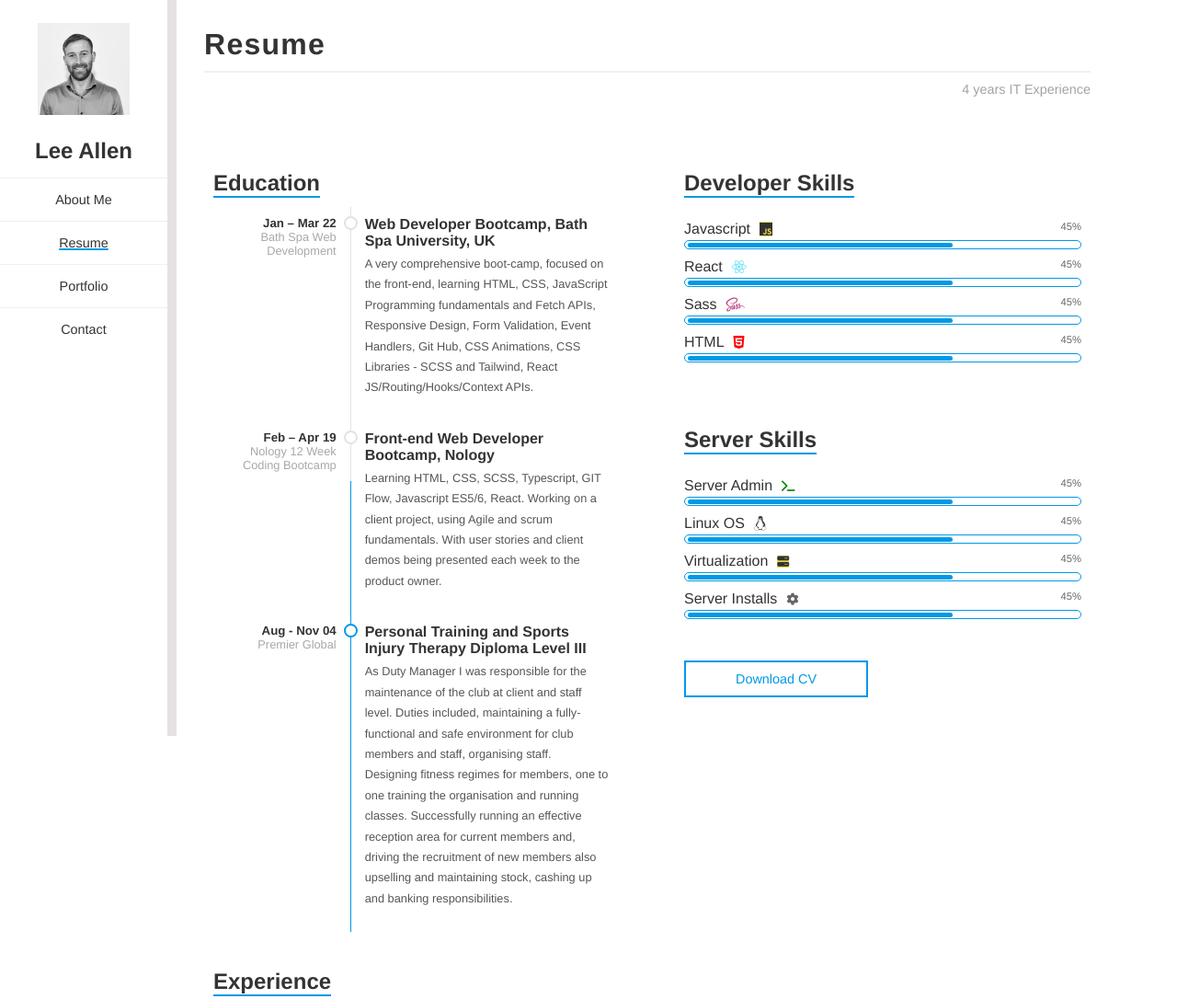
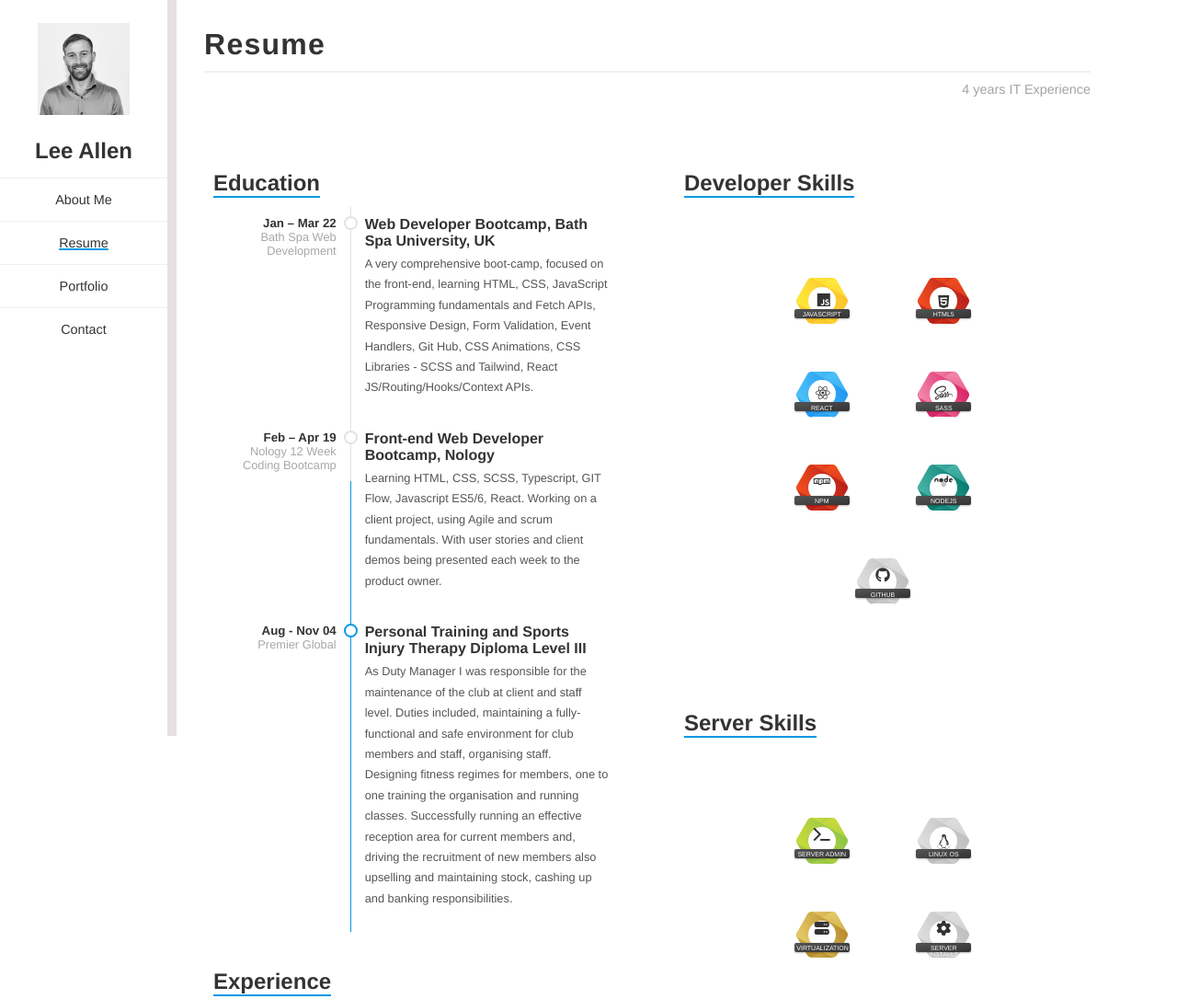
Before and after one commit to leeallen737/portfolio, a website: page resume.html in a window 1280 px wide. Shown: the top 1086 px of the page at 92% size. Drawn offline with Linux system fonts and the light colour scheme.

Commit message:
removed loading bars from resume page and added badges

```diff
--- a/resume.html
+++ b/resume.html
@@ -163,93 +163,74 @@
         <div class="skills-wrapper">
             <div class="skills-section">
             <!-- Developer Skills -->
-            <h2>Developer Skills <div class="blue-line"></div></h2>
 
-            <div class="skills-containers">
-                <div class="skills-wrap">
-                    <h6>Javascript<i class="fa-brands fa-js"></i></h6>
-                    <p>45%</p>
-                </div>
-                <div class="progress-bar-outline">
-                    <div class="progress-bar"></div>
-                </div>
+            <h2>Developer Skills<div class="blue-line"></div></h2>
+            <div class="main-wrapper">
+
+                <div class="badge yellow">
+                  <div class="circle"> <i class="fa-brands fa-js"></i></div>
+                  <div class="ribbon">JavaScript</div>
                 </div>
 
-            <div class="skills-containers">
-                <div class="skills-wrap">
-                    <h6>React<i class="fa-brands fa-react"></i></h6>
-                    <p>45%</p>
-                </div>
-                <div class="progress-bar-outline">
-                    <div class="progress-bar"></div>
-                </div>
+                <div class="badge red">
+                  <div class="circle"> <span class="font"><i class="fa-brands fa-html5"></i></span></div>
+                  <div class="ribbon">HTML5</div>
                 </div>
 
-            <div class="skills-containers">
-                <div class="skills-wrap">
-                    <h6>Sass<i class="fa-brands fa-sass"></i></h6>
-                    <p>45%</p>
-                </div>
-                <div class="progress-bar-outline">
-                    <div class="progress-bar"></div>
-                </div>
+                <div class="badge blue">
+                  <div class="circle"> <i class="fa-brands fa-react"></i></div>
+                  <div class="ribbon">React</div>
                 </div>
 
-            <div class="skills-containers">
-                <div class="skills-wrap">
-                    <h6>HTML<i class="fa-brands fa-html5"></i></h6>
-                    <p>45%</p>
+
+              <div class="badge pink">
+                <div class="circle"> <i class="fa-brands fa-sass"></i></div>
+                <div class="ribbon">Sass</div>
               </div>
-                <div class="progress-bar-outline">
-                    <div class="progress-bar"></div>
+
+              <div class="badge red">
+                <div class="circle"><i class="fa-brands fa-npm"></i></div>
+                <div class="ribbon">NPM</div>
               </div>
+
+              <div class="badge teal">
+                <div class="circle"><i class="fa-brands fa-node"></i></div>
+                <div class="ribbon">NodeJS</div>
               </div>
+
+              <div class="badge silver">
+                <div class="circle"><i class="fa-brands fa-github"></i></div>
+                <div class="ribbon">GitHub</div>
+              </div>
+
+            </div>
+
+
 
             <!-- Server Skills -->
 
             <h2>Server Skills<div class="blue-line"></div></h2>
 
-            <div class="skills-containers">
-                <div class="skills-wrap">
-                    <h6>Server Admin<i class="fa-solid fa-terminal"></i></h6>
-                    <p>45%</p>
-                </div>
-                <div class="progress-bar-outline">
-                    <div class="progress-bar"></div>
-                </div>
+            <div class="main-wrapper">
+
+                <div class="badge green">
+                  <div class="circle"> <i class="fa-solid fa-terminal"></i></div>
+                  <div class="ribbon">Server Admin</div>
                 </div>
 
-            <div class="skills-containers">
-                <div class="skills-wrap">
-                    <h6>Linux OS<i class="fa-brands fa-linux"></i></h6>
-                    <p>45%</p>
-                </div>
-                <div class="progress-bar-outline">
-                    <div class="progress-bar"></div>
-                </div>
+                <div class="badge silver">
+                  <div class="circle"> <span class="font"><i class="fa-brands fa-linux"></i></span></div>
+                  <div class="ribbon">Linux OS</div>
                 </div>
 
-            <div class="skills-containers">
-                <div class="skills-wrap">
-                    <h6>Virtualization<i class="fa-solid fa-server"></i></h6>
-                    <p>45%</p>
-                </div>
-                <div class="progress-bar-outline">
-                    <div class="progress-bar"></div>
-                </div>
+                <div class="badge gold">
+                  <div class="circle"> <i class="fa-solid fa-server"></i></div>
+                  <div class="ribbon">Virtualization</div>
                 </div>
 
-            <div class="skills-containers">
-                <div class="skills-wrap">
-                    <h6>Server Installs<i class="fa-solid fa-gear"></i></h6>
-                    <p>45%</p>
-                </div>
-                <div class="progress-bar-outline">
-                    <div class="progress-bar"></div>
-                </div>
-            </div>
-            <a target="_blank" href="./src/assets/CVLeeJAllenApr22.pdf"><button download class="button">Download CV</button></a>
-        </div>
+                <div class="badge silver">
+                    <div class="circle"> <i class="fa-solid fa-gear"></i></div>
+                    <div class="ribbon">Server Installs</div>
                   </div>
 
               </div>
--- a/src/sass/style.scss
+++ b/src/sass/style.scss
@@ -183,35 +183,7 @@ h2 {
                 font-weight: 400;
                 display: flex;
                 align-items: center;
-                .fa-brands, .fa-solid {
-                    margin-left: 10px;
-                    &.fa-js {
-                        color: #323330;
-                        background-color: #f0db4f;
-                    }
-                    &.fa-sass {
-                        color: #bf4080;
-                    }
-                    &.fa-html5 {
-                        color: red;
-                    }
-                    &.fa-react {
-                        color: #61dbfb;
-                    }
-                    &.fa-gear, &.fa-terminal, &.fa-server {
-                        font-size: small;
-                    }
-                    &.fa-terminal {
-                        color: green;
-                    }
-                    &.fa-server {
-                        color: #323330;
-                        background-color: #f0db4f;
-                    }
-                    &.fa-gear {
-                        color: #666;
-                    }
-                }
+
             }
             p {
                 font-size: 0.7em;
@@ -220,6 +192,46 @@ h2 {
         }
     }
 }
+.fa-js, .fa-react {
+    position: absolute;
+    top: 6px;
+    right: 6px;
+}
+
+.fa-sass{
+    position: absolute;
+    top: 6px;
+    right: 5px;
+}
+// .fa-brands, .fa-solid {
+//     &.fa-js {
+//         color: #323330;
+//         background-color: #f0db4f;
+//     }
+//     &.fa-sass {
+//         color: #bf4080;
+//     }
+//     &.fa-html5 {
+//         color: red;
+//     }
+//     &.fa-react {
+//         color: #61dbfb;
+//     }
+//     &.fa-gear, &.fa-terminal, &.fa-server {
+//         font-size: small;
+//     }
+//     &.fa-terminal {
+//         color: green;
+//     }
+//     &.fa-server {
+//         color: #323330;
+//         background-color: #f0db4f;
+//     }
+//     &.fa-gear {
+//         color: #666;
+//     }
+// }
+
 .progress-bar-outline {
     height: 10px;
     width: 100%;
@@ -712,3 +724,130 @@ h2 {
                 }
     }
     }
+    // badges
+
+    @mixin margin-auto {
+        top: 0;
+        left: 0;
+        right: 0;
+        bottom: 0;
+        margin: auto;
+    }
+
+    .main-wrapper {
+        width: 90%;
+        max-width: 900px;
+        margin: 3em auto;
+        text-align: center;
+    }
+
+    .badge {
+        position: relative;
+        margin: 1.5em 3em;
+        width: 2em;
+        height: 3.1em;
+        border-radius: 5px;
+        display: inline-block;
+        top: 0;
+        transition: all 0.2s ease;
+        &:before,
+        &:after {
+            position: absolute;
+            width: inherit;
+            height: inherit;
+            border-radius: inherit;
+            background: inherit;
+            content: "";
+            @include margin-auto;
+        }
+        &:before {
+            transform: rotate(60deg);
+        }
+        &:after {
+            transform: rotate(-60deg);
+        }
+        &:hover {
+            top: -2px;
+        }
+        .circle {
+            width: 30px;
+            height: 30px;
+            position: absolute;
+            background: #fff;
+            z-index: 10;
+            border-radius: 50%;
+            @include margin-auto;
+            i.fa {
+                font-size: 1em;
+                margin-top: 4px;
+            }
+        }
+        .font {
+            display: inline-block;
+            margin-top: .5em;
+        }
+        .ribbon {
+            position: absolute;
+            border-radius: 2px;
+            padding: 2.5px 2.5px 2px;
+            width: 60px;
+            z-index: 11;
+            color: #fff;
+            bottom: 6px;
+            left: 50%;
+            margin-left: -30px;
+            height: 10px;
+            font-size: 7px;
+            box-shadow: 0 1px 2px rgba(0, 0, 0, 0.27);
+            text-shadow: 0 2px 2px rgba(0, 0, 0, 0.1);
+            text-transform: uppercase;
+            background: linear-gradient(to bottom right, #555 0%, #333 100%);
+            cursor: default;
+        }
+    }
+
+    .yellow {
+        background: linear-gradient(to bottom right, #ffeb3b 0%, #fbc02d 100%);
+        color: #ffb300;
+    }
+
+    .red {
+        background: linear-gradient(to bottom right, #f4511e 0%, #b71c1c 100%);
+        color: #c62828;
+    }
+
+    .blue-dark {
+            background: linear-gradient(to bottom right, #1976D2 0%, #283593 100%);
+        color: #1c68c5;
+    }
+
+    .blue {
+	    background: linear-gradient(to bottom right, #4FC3F7 0%, #2196F3 100%);
+    color: #259af3;
+    }
+
+    .pink {
+        background: linear-gradient(to bottom right, #F48FB1 0%, #d81b60 100%);
+        color: #dc306f;
+    }
+
+
+    .silver {
+        background: linear-gradient(to bottom right, #E0E0E0 0%, #BDBDBD 100%);
+        color: #9e9e9e;
+    }
+
+    .gold {
+        background: linear-gradient(to bottom right, #e6ce6a 0%, #b7892b 100%);
+        color: #b7892b;
+    }
+
+    .teal {
+	    background: linear-gradient(to bottom right, #4DB6AC 0%, #00796B 100%);
+    color: #34a297;
+}
+
+.green {
+	background: linear-gradient(to bottom right, #cddc39 0%, #8bc34a 100%);
+	color: #7cb342;
+}
```
Also changed, not shown: contact.html (+3 -3 lines), index.html (+1 -12 lines), dist/css/style.css, dist/css/style.min.css, 1 other file. Lines whose indentation alone changed are shown as unchanged.
